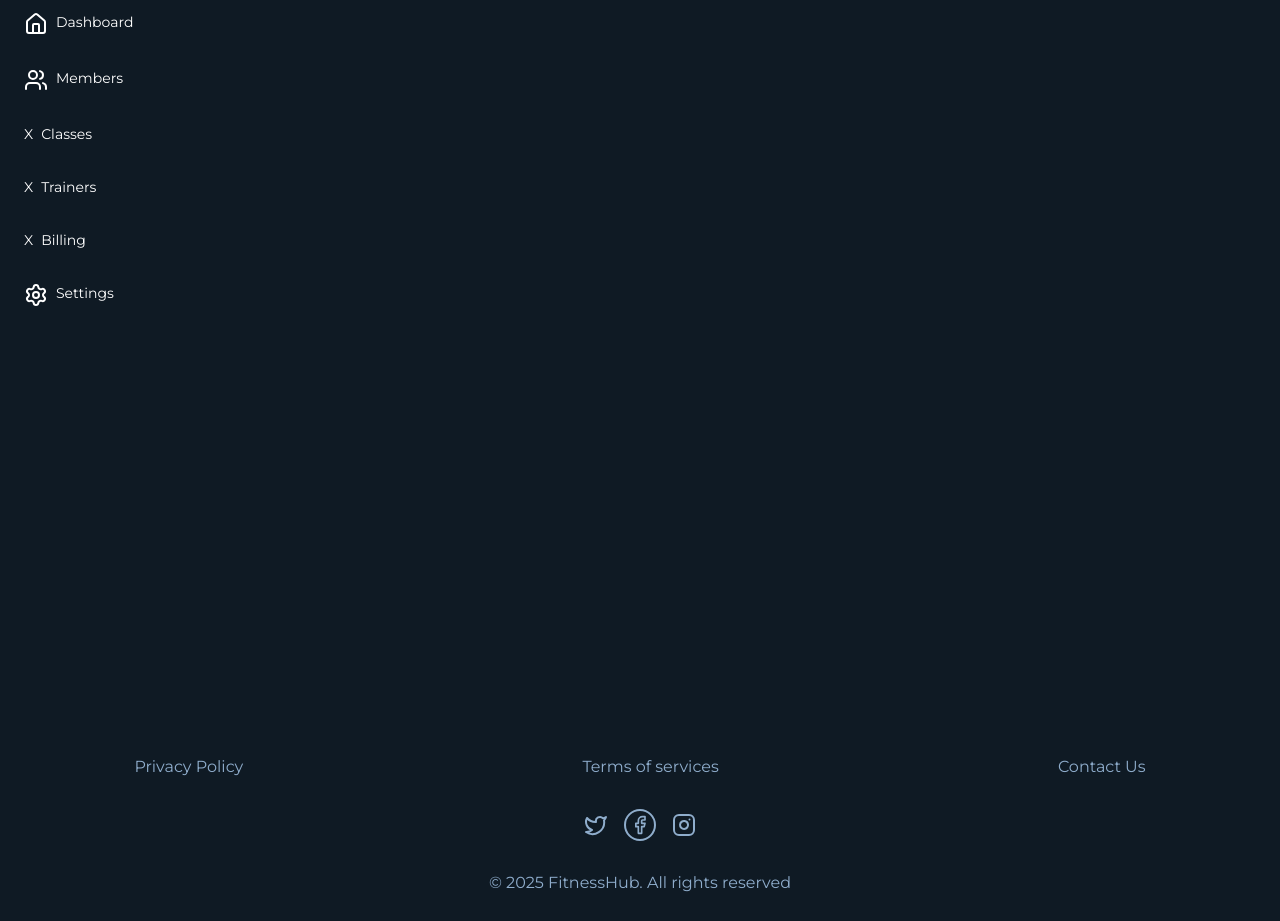
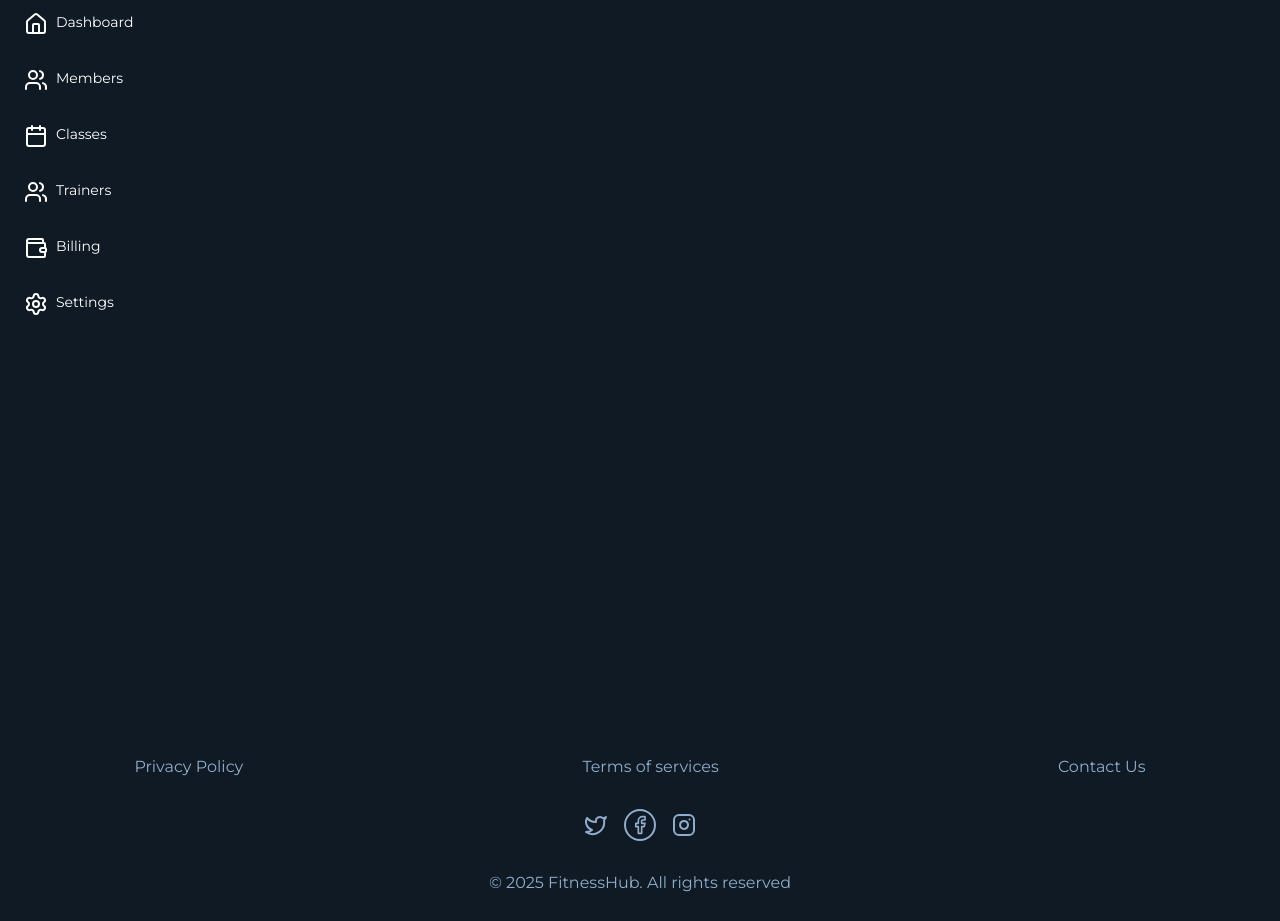
Before and after one commit to mafindijr/Gym-Management-System, a React (Vite) app: page / in a window 1280 px wide. Shown: the part 800-1721 px from the top of the page. Built offline with nearby package versions, Linux system fonts and the light colour scheme.

Commit message:
added other svg icons to the project

```diff
--- a/src/Components/Side-bar.jsx
+++ b/src/Components/Side-bar.jsx
@@ -3,6 +3,8 @@ import {
   Home,
   Users,
   Settings,
+  Wallet,
+  Calendar
 } from "lucide-react";
 
 export default function SideBar() {
@@ -10,9 +12,9 @@ export default function SideBar() {
     const navs = [
             { to: "/admin",   name: "Dashboard", icon: <Home />},
             { to: "/member",   name: "Members",   icon: <Users />},
-            { to: "/classes",  name: "Classes",   icon: "X"},
-            { to: "/trainers", name: "Trainers",  icon: "X"},
-            { to: "/billling", name: "Billing",   icon: "X"},
+            { to: "/classes",  name: "Classes",   icon: <Calendar />},
+            { to: "/trainers", name: "Trainers",  icon: <Users />},
+            { to: "/billling", name: "Billing",   icon: <Wallet />},
             { to: "/settings", name: "Settings",  icon: <Settings />}
         ];
 
```
